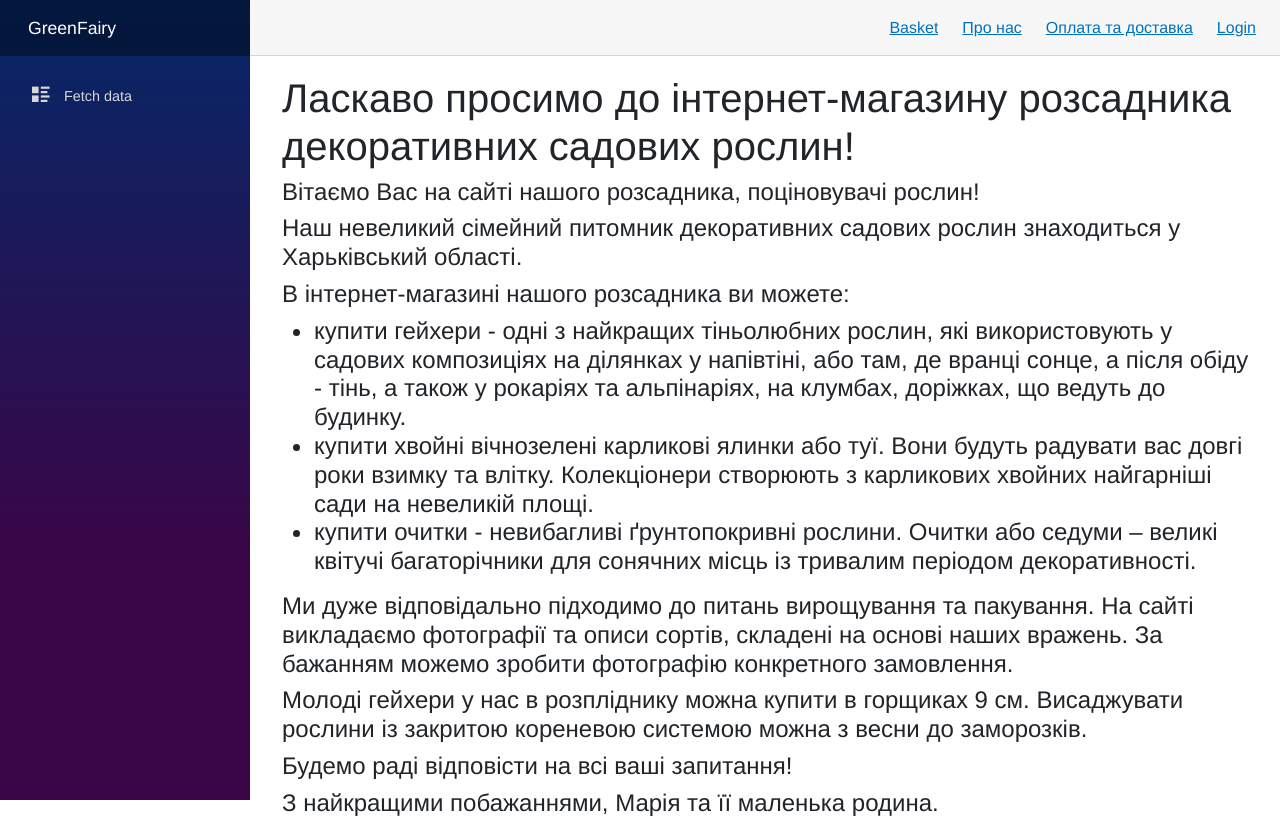
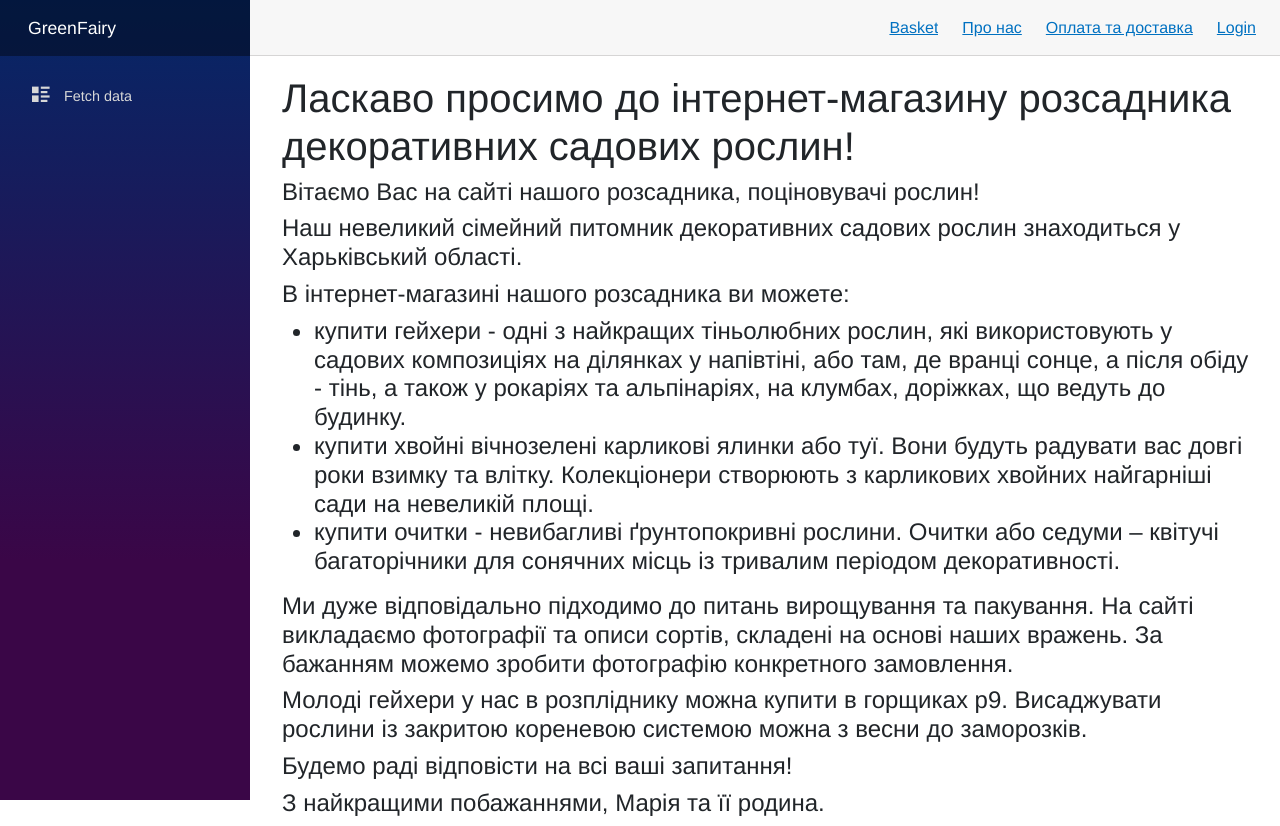
Before and after one commit to KatyaDenchik/GreenFairy, an ASP.NET Core app: a page that uses GreenFairy/GreenFairy/Pages/AboutUs.razor in a window 1280 px wide. Run offline with ASP.NET Core 8, Linux system fonts and the light colour scheme; style sheets or scripts are compiled from the project's sources; some libraries are stand-ins or nearby versions.

Commit message:
no message

```diff
--- a/GreenFairy/GreenFairy/Pages/AboutUs.razor
+++ b/GreenFairy/GreenFairy/Pages/AboutUs.razor
@@ -14,18 +14,18 @@
              купити гейхери - одні з найкращих тіньолюбних рослин, які використовують у садових композиціях на ділянках у напівтіні, або там, де вранці сонце, а після обіду - тінь, а також у рокаріях та альпінаріях, на клумбах, доріжках, що ведуть до будинку.</li>
         <li>
             купити хвойні вічнозелені карликові ялинки або туї. Вони будуть радувати вас довгі роки взимку та влітку. Колекціонери створюють з карликових хвойних найгарніші сади на невеликій площі.</li>
-        <li>купити очитки - невибагливі ґрунтопокривні рослини. Очитки або седуми – великі квітучі багаторічники для сонячних місць із тривалим періодом декоративності.</li>
+        <li>купити очитки - невибагливі ґрунтопокривні рослини. Очитки або седуми – квітучі багаторічники для сонячних місць із тривалим періодом декоративності.</li>
     </ul>
 </h4>
    <h4> Ми дуже відповідально підходимо до питань вирощування та пакування. На сайті викладаємо  фотографії та описи сортів, складені на основі наших вражень.
     За бажанням можемо зробити фотографію конкретного замовлення.</h4>
 
-<h4>  Молоді гейхери у нас в розпліднику можна купити в горщиках 9 см. Висаджувати рослини із закритою кореневою системою можна з весни до заморозків.</h4>
+<h4>  Молоді гейхери у нас в розпліднику можна купити в горщиках р9. Висаджувати рослини із закритою кореневою системою можна з весни до заморозків.</h4>
 
 <h4> Будемо раді відповісти на всі ваші запитання!</h4>
 <h4>З найкращими побажаннями,
 
-    Марія та її маленька родина.
+    Марія та її родина.
 </h4>
 
 
```
